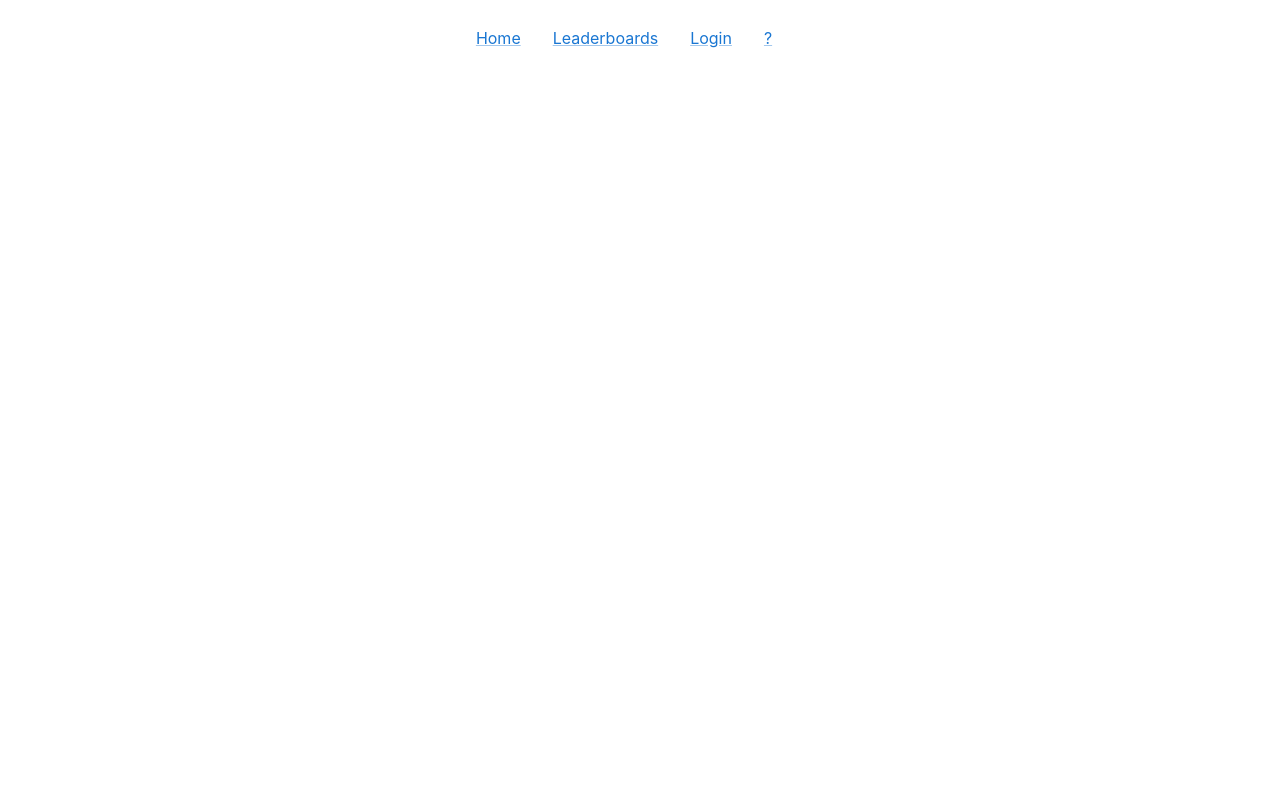
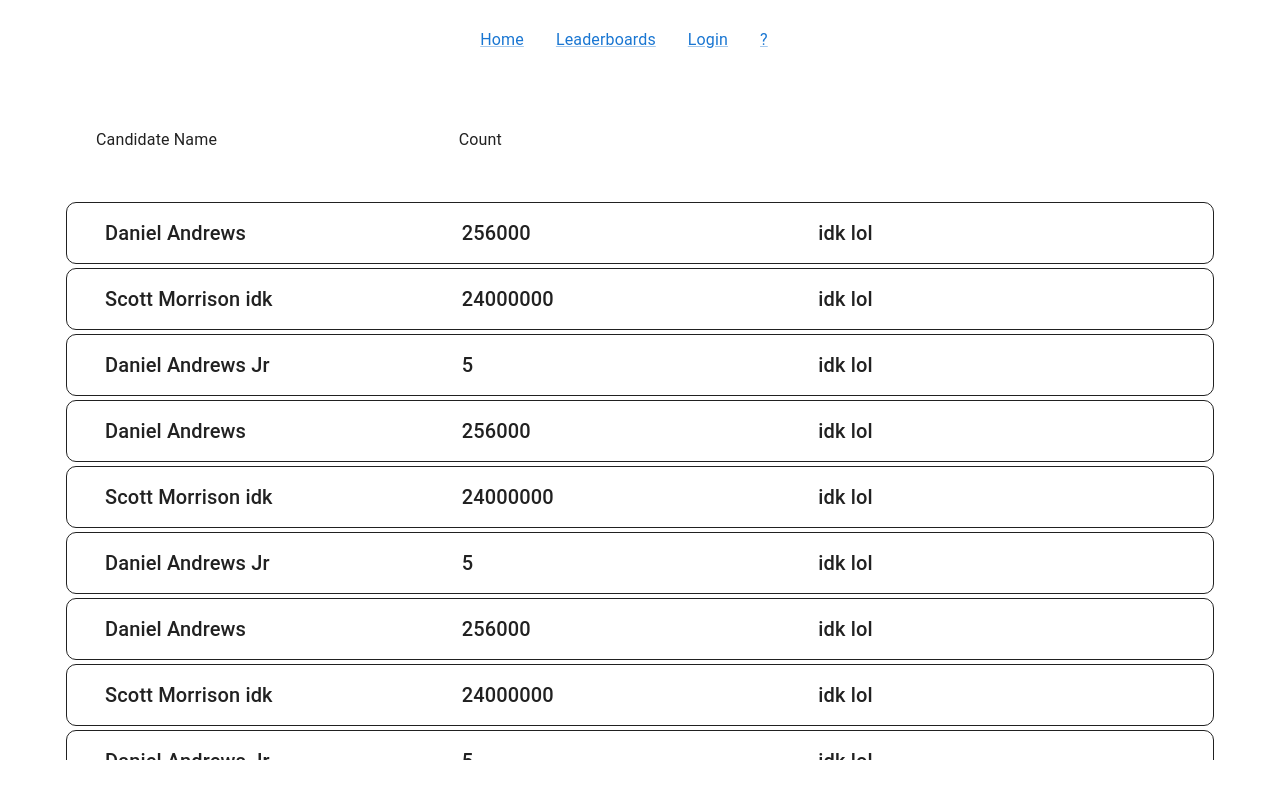
Before and after one commit to Davit-G/Pondo2022, a React (Create React App) app in the folder client/: page /leaderboard in a window 1280 px wide. Built offline with nearby package versions, Linux system fonts and the light colour scheme.

Commit message:
Basic Leaderboard layout + dark mode

```diff
--- a/client/src/App.js
+++ b/client/src/App.js
@@ -9,6 +9,9 @@ import Header from './components/header';
 import Home from './components/home';
 import Leaderboard from './components/leaderboard';
 
+import useMediaQuery from '@mui/material/useMediaQuery';
+import { createTheme, ThemeProvider } from '@mui/material/styles';
+import CssBaseline from '@mui/material/CssBaseline';
 
 function App() {
     return (
--- a/client/src/components/leaderboard.js
+++ b/client/src/components/leaderboard.js
@@ -1,12 +1,62 @@
+import { Grid, Stack, Box } from '@mui/material';
 import React, { useState, useEffect } from 'react';
+import { Typography } from '@mui/material';
 
-
-function Leaderboard({}) {
+function LeaderboardRow({ name, count }) {
     return (
-        <div>
-
+        <div style={{ borderStyle: "solid", borderWidth: "1px", borderRadius: "10px",  padding: "6px", margin: "2px" }}>
+            <Grid container direction={"row"} justifyContent={"space-between"} paddingX={4} paddingY={1}>
+                <Grid item xs>
+                    <Typography variant="h6">{name}</Typography>
+                </Grid>
+                <Grid item xs>
+                    <Typography variant="h6">{count}</Typography>
+                </Grid>
+                <Grid item xs>
+                    <Typography variant="h6">idk lol</Typography>
+                </Grid>
+            </Grid>
         </div>
     );
 }
 
+
+function Leaderboard({ }) {
+
+    const sampleData = [
+        { name: "Daniel Andrews", haters: 256000 },
+        { name: "Scott Morrison idk", haters: 24000000 },
+        { name: "Daniel Andrews Jr", haters: 5 },
+        { name: "Daniel Andrews", haters: 256000 },
+        { name: "Scott Morrison idk", haters: 24000000 },
+        { name: "Daniel Andrews Jr", haters: 5 },
+        { name: "Daniel Andrews", haters: 256000 },
+        { name: "Scott Morrison idk", haters: 24000000 },
+        { name: "Daniel Andrews Jr", haters: 5 },
+        { name: "Daniel Andrews", haters: 256000 },
+        { name: "Scott Morrison idk", haters: 24000000 },
+        { name: "Daniel Andrews Jr", haters: 5 },
+        { name: "Scott Morrison idk", haters: 24000000 },
+        { name: "Daniel Andrews Jr", haters: 5 },
+        { name: "Daniel Andrews", haters: 256000 },
+        { name: "Scott Morrison idk", haters: 24000000 },
+        { name: "Daniel Andrews Jr", haters: 5 },
+    ]
+
+    return (<>
+        <Grid container direction={"row"} justifyContent={"space-between"} paddingX={4}>
+            <Grid item xs><p>Candidate Name</p></Grid>
+            <Grid item xs><p>Count</p></Grid>
+            <Grid item xs><p></p></Grid>
+        </Grid>
+        <Stack style={{ maxHeight: '70vh', overflow: 'auto' }}>
+
+            {sampleData.map((candidate) => {
+                return <LeaderboardRow name={candidate.name} count={candidate.haters}></LeaderboardRow>
+            })}
+        </Stack>
+    </>
+    );
+}
+
 export default Leaderboard;
--- a/client/src/index.js
+++ b/client/src/index.js
@@ -6,12 +6,40 @@ import reportWebVitals from './reportWebVitals';
 
 import { BrowserRouter } from "react-router-dom";
 
+import useMediaQuery from '@mui/material/useMediaQuery';
+import { createTheme, ThemeProvider } from '@mui/material/styles';
+import CssBaseline from '@mui/material/CssBaseline';
+
+
+
+
+function ThemeWrapper({ }) {
+    const prefersDarkMode = useMediaQuery('(prefers-color-scheme: dark)');
+
+    const theme = React.useMemo(
+        () =>
+            createTheme({
+                palette: {
+                    mode: prefersDarkMode ? 'dark' : 'light',
+                },
+            }),
+        [prefersDarkMode],
+    );
+    return (
+        <ThemeProvider theme={theme}>
+            <CssBaseline />
+            <App />
+        </ThemeProvider>
+    );
+}
+
+export default ThemeWrapper;
+
+
 ReactDOM.render(
 
     <React.StrictMode>
-
-        <App />
-
+        <ThemeWrapper />
     </React.StrictMode>
     ,
     document.getElementById('root')
```
